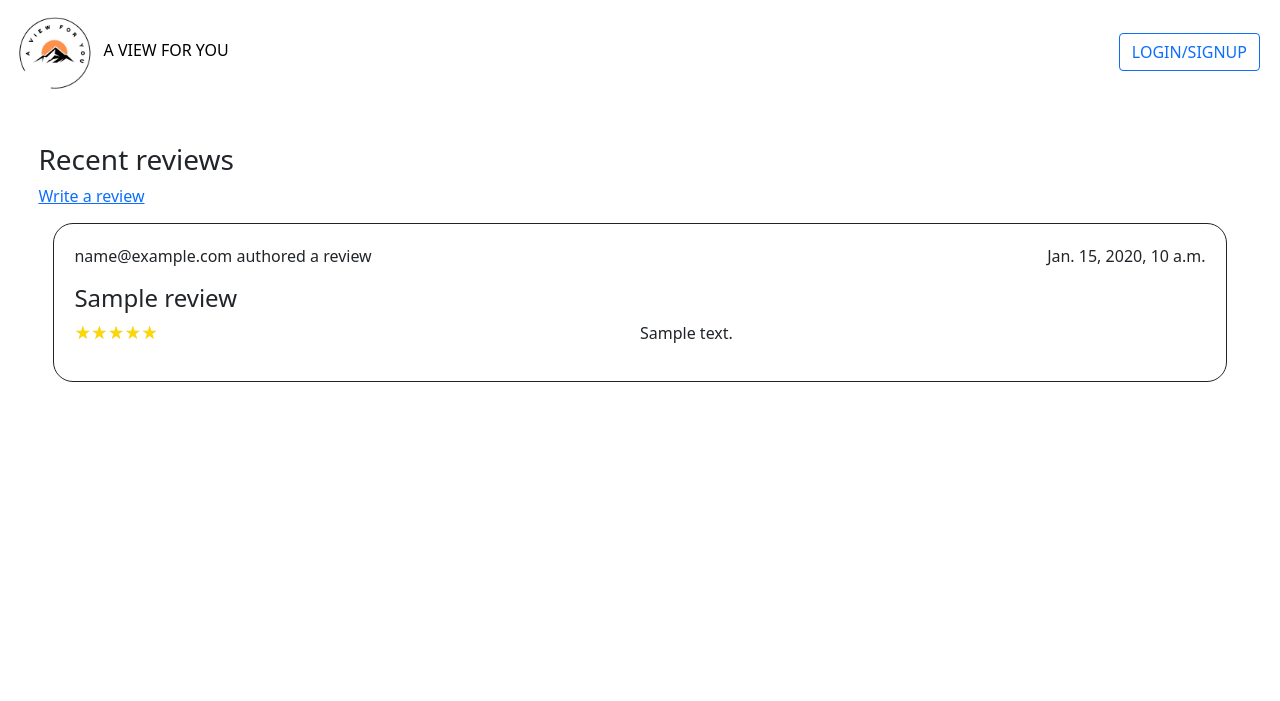
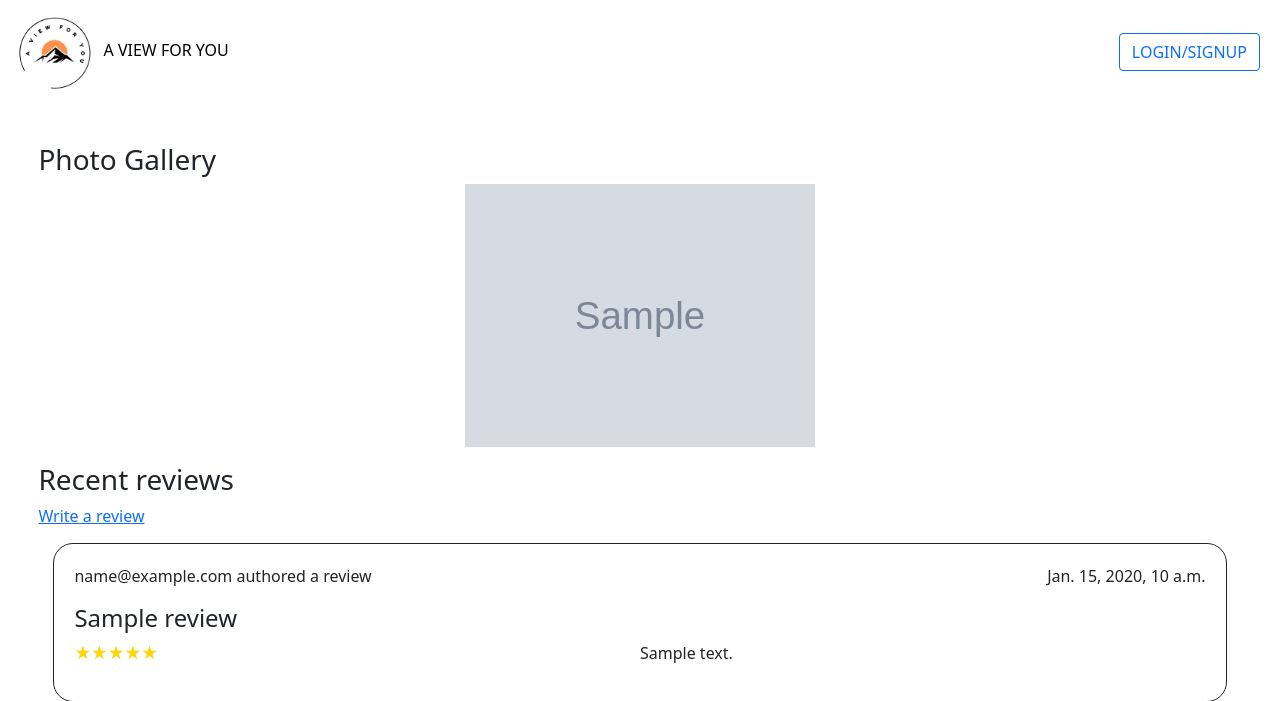
Before and after one commit to agarwalarjun123/a_view_for_you, a Django app: template templates/landscape/landscape.html in a window 1280 px wide. Shown: the top 701 px of the page. Run offline with Django 3.2, Linux system fonts and the light colour scheme; tables that the repository leaves empty hold one stand-in row (values such as "Sample post"); the template is opened without the code that fills it: values that come from a table or form of the project are taken from there, most other values are stand-ins (such as "Sample title", 1, 10 or a date in 2020); grey boxes marked "Sample" are stand-in pictures; data that the repository does not hold is empty; some libraries are stand-ins or nearby versions.

Commit message:
feat: add landscape slider gallery

```diff
--- /dev/null
+++ b/static/css/carousel.css
@@ -0,0 +1,15 @@
+.slider{
+    padding-right: 2rem;
+}
+.slick-slide{
+    padding-right: 15px;
+    padding-left: 15px;
+}
+#prev{
+    width:40px;
+    background-color: lightgrey;
+}
+#next{
+    width:40px;
+    background-color: lightgrey;
+}
--- /dev/null
+++ b/static/js/carousel.js
@@ -0,0 +1,12 @@
+jQuery(function($) {
+    jQuery(document).ready(function(){
+       $('.slider').slick({
+        infinite: true,
+        slidesToShow: 3,
+        slidesToScroll: 1,
+        prevArrow: "<a class='carousel-control-prev' id='prev' role='button' data-slide='prev'><span class='carousel-control-prev-icon' aria-hidden='true'></span></a>",
+        nextArrow: "<a class='carousel-control-next' id='next' role='button' data-slide='next'><span class='carousel-control-next-icon' aria-hidden='true'></span></a>",
+
+        });
+    });
+});
--- a/templates/landscape/landscape.html
+++ b/templates/landscape/landscape.html
@@ -2,7 +2,14 @@
 {% load static %}
 
 {% block script_block %}
+<script src="https://code.jquery.com/jquery-3.5.1.min.js"></script>
+<link rel="stylesheet" type="text/css" href="https://cdnjs.cloudflare.com/ajax/libs/slick-carousel/1.8.1/slick.css" />
+<script type="text/javascript" src="https://cdnjs.cloudflare.com/ajax/libs/slick-carousel/1.8.1/slick.min.js"></script>
+<link rel="stylesheet" type="text/css" href="//cdn.jsdelivr.net/npm/slick-carousel@1.8.1/slick/slick.css"/>
+
 <link rel="stylesheet" href="{% static 'css/review.css' %}">
+<link rel="stylesheet" href="{% static 'css/carousel.css' %}">
+<script src="{% static 'js/carousel.js' %}"></script>
 {% endblock %}
 
 {% block title_block %}
@@ -11,6 +18,18 @@
 
 {% block body_block %}
     <div style="margin: 3%">
+        <h3>Photo Gallery</h3>
+        <!---CAROUSEL-->
+        <ul class="slider">
+            {% for p in photos %}
+            <li>
+                <img class="img-fluid" src="{{p.image.url}}" alt="{{p.review_id}}"/>
+            </li>
+            {% endfor %}
+
+        </ul>
+        <!--END CAROUSEL-->
+
         <h3>Recent reviews</h3>
 
         <a href="{% url 'landscape:add_review' landscape.slug %}" > Write a review</a>
```
Also changed, not shown: landscape/views.py (+5 -3 lines).
